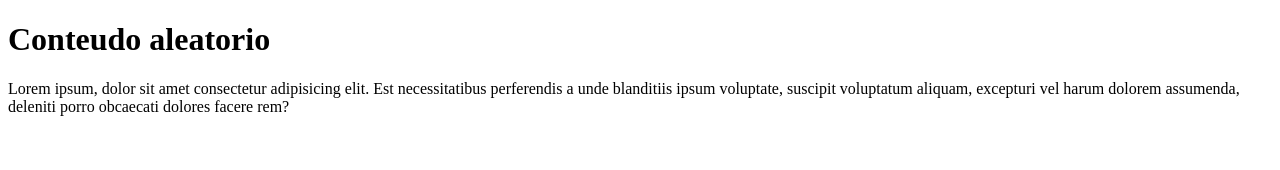
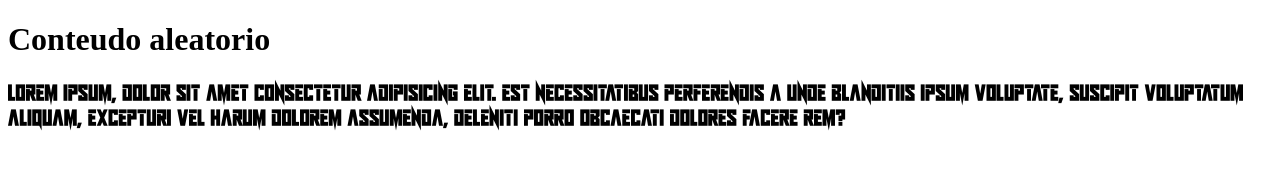
Before and after one commit to guifelipee/ignore-Guilherme, a plain HTML site: page index.html in a window 1280 px wide. Drawn offline with Linux system fonts and the light colour scheme.

Commit message:
commitando o css

```diff
--- /dev/null
+++ b/index.css
@@ -0,0 +1,7 @@
+@font-face {
+    font-family: infinite-Darkness;
+    src: url(assets/fontes/Infinite\ Darkness.ttf);
+}
+p{
+    font-family: infinite-Darkness;
+}
--- a/index.html
+++ b/index.html
@@ -4,6 +4,7 @@
     <meta charset="UTF-8">
     <meta http-equiv="X-UA-Compatible" content="IE=edge">
     <meta name="viewport" content="width=device-width, initial-scale=1.0">
+    <link rel="stylesheet" href="index.css">
     <title>Document</title>
 </head>
 <body>
```
Also changed, not shown: assets/fontes/Infinite Darkness Italic.ttf (added), assets/fontes/Infinite Darkness.ttf (added).
